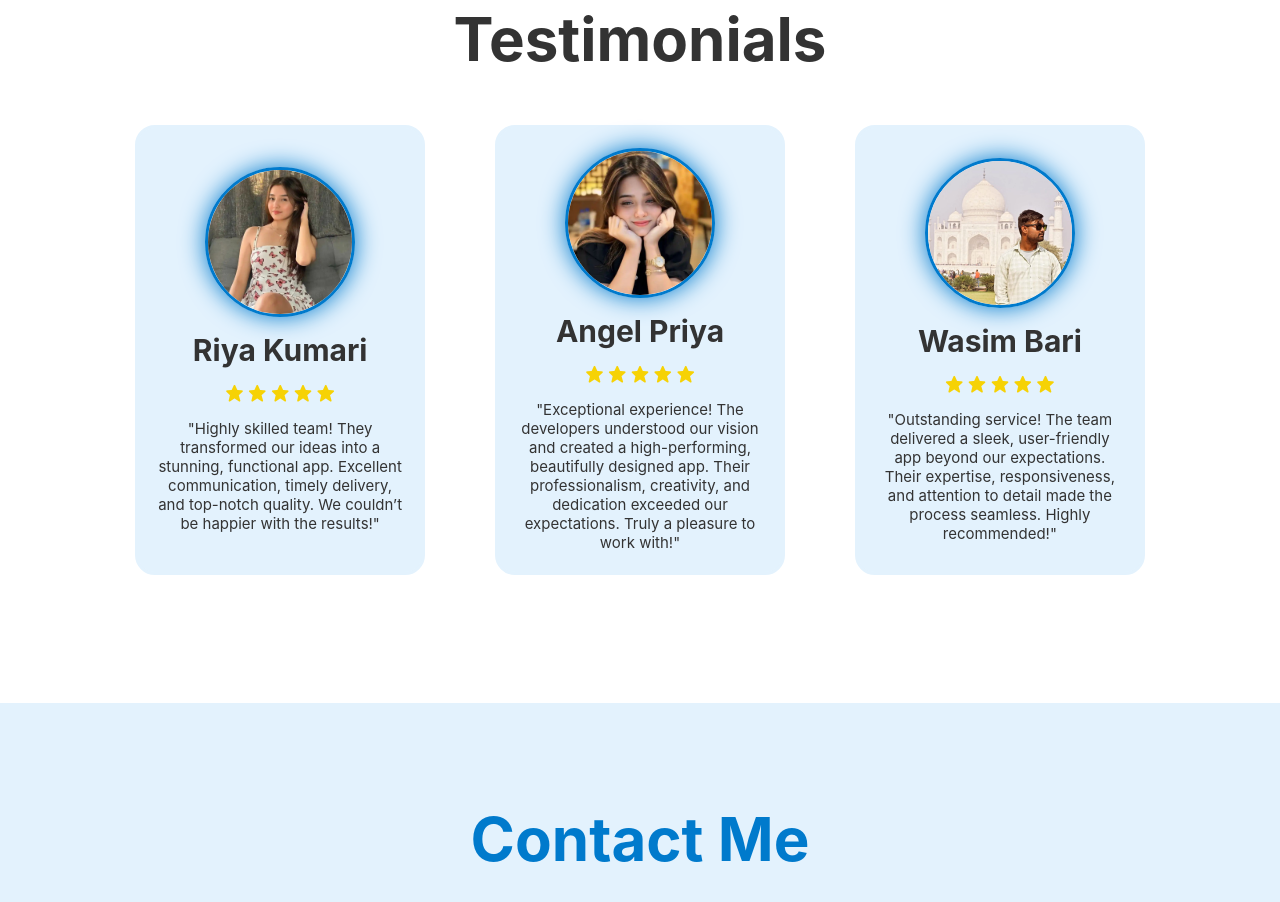
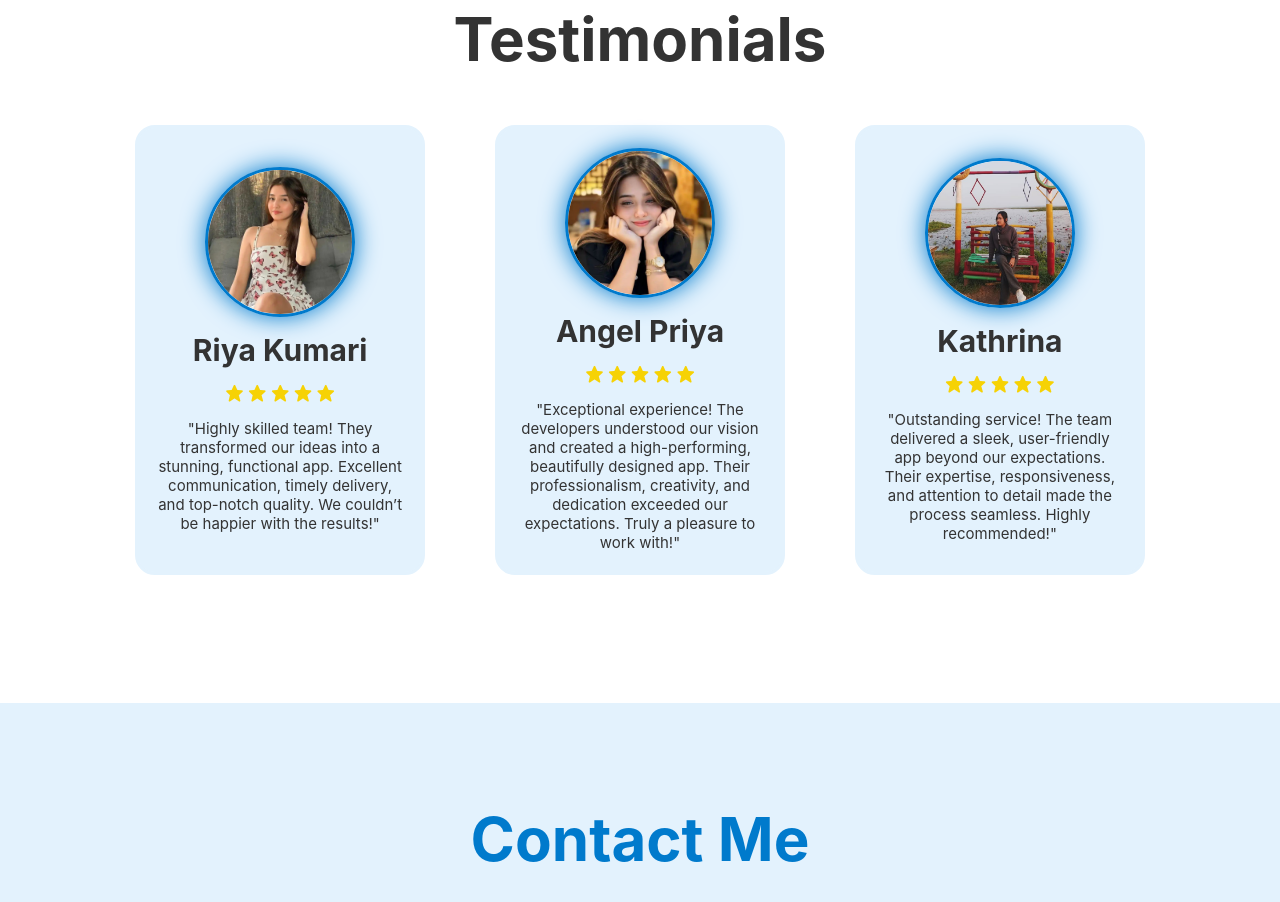
Before and after one commit to imdadulhussain8496/portfolio1st, a plain HTML site: page index.html in a window 1280 px wide. Shown: the part 2497-3399 px from the top of the page. Drawn offline with nearby package versions, Linux system fonts and the light colour scheme.

Commit message:
update and add kathrina  testimonial

```diff
--- a/index.html
+++ b/index.html
@@ -155,8 +155,8 @@
           </div>
 
           <div class="testimonial-item">
-            <img src="assets/Wasim Bari .jpg" alt="" />
-            <h2>Wasim Bari</h2>
+            <img src="./assets/Kathrina.jpg" alt="" />
+            <h2>Kathrina </h2>
             <div class="rating">
               <i class="bx bxs-star" id="star"></i>
               <i class="bx bxs-star" id="star"></i>
```
Also changed, not shown: assets/Kathrina.jpg (added), assets/Wasim Bari .jpg (deleted).
